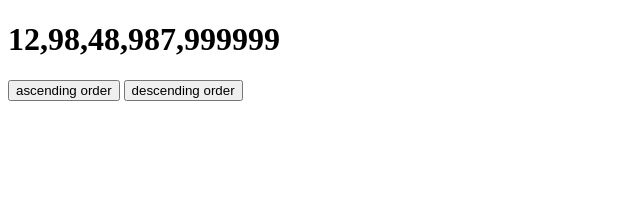
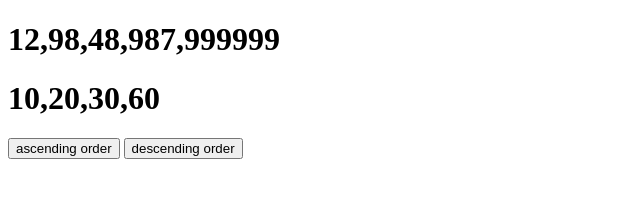
Before and after one commit to SosukeA1zen/Array-sorting-and-mapping, a plain HTML site: page index.html in a window 1280 px wide. Shown: the whole page, without its empty margins (0-640 px from the left). Drawn offline with Linux system fonts and the light colour scheme.

Commit message:
Added map method

```diff
--- a/index.html
+++ b/index.html
@@ -9,9 +9,19 @@
     <h1 id="demo">
 
     </h1>
+    <h1 id="demo2">
+
+    </h1>
+
     <button onclick="asc()">ascending order</button>
     <button onclick="desc()">descending order</button>
     <script>
+        var numbers=[1,2,3,6]
+        function myfun(num){
+            return num*10
+        }
+        var newarry=numbers.map(myfun)
+        document.getElementById("demo2").innerHTML=newarry
         var points=[12,98,48,987,999999]
         document.getElementById("demo").innerHTML=points
         function asc(){
```
